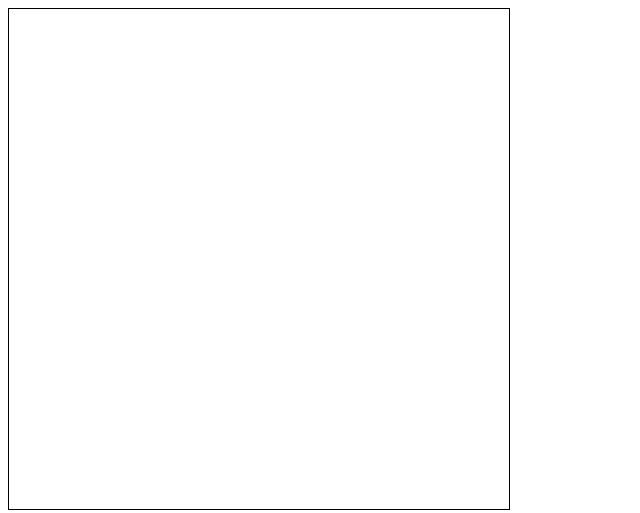
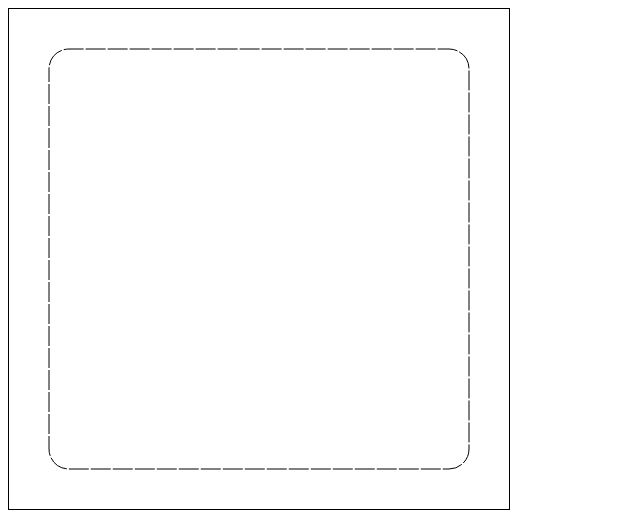
Before and after one commit to Khongchai/animation-notebook, a plain HTML site: page basic/line-dash.html in a window 1280 px wide. Shown: the whole page, without its empty margins (0-640 px from the left). Drawn offline with Linux system fonts and the light colour scheme.

Commit message:
added a transition from square to circle

```diff
--- a/basic/line-dash.html
+++ b/basic/line-dash.html
@@ -17,10 +17,6 @@
     </div>
   </body>
   <script>
-    let mouseX = 0;
-    let mouseY = 0;
-    let prevMouseX = 0;
-    let prevMouseY = 0;
     const offset = 1;
     const padding = 40;
 
@@ -28,13 +24,20 @@
     const t = 0.15;
     const t2 = 0.12;
     const radius = 1;
+
     let lerpedRadius = 1;
+    let lerpedBorderRadius = 20; //arbitrary beginning value that looks nice
+    let finalLerpedValue = 0.2;
+
+    let mouseX = canvas.width / 2 + padding;
+    let mouseY = canvas.height / 2 + padding;
+    let prevMouseX = canvas.width / 2 + padding;
+    let prevMouseY = canvas.height / 2 + padding;
+
     addEventListener("mousemove", (e) => {
       mouseIn = true;
-      mouseX = e.clientX - (canvas.width / 2) * lerpedRadius;
-      mouseX -= padding / 2;
-      mouseY = e.clientY - (canvas.height / 2) * lerpedRadius;
-      mouseY -= padding / 2;
+      mouseX = e.clientX;
+      mouseY = e.clientY;
     });
     /*
         setLineDash accepts an array of numbers.
@@ -46,9 +49,17 @@
       */
     const ctx = document.getElementById("canvas").getContext("2d");
     const draw = () => {
-      prevMouseX = lerp(prevMouseX, mouseX, t);
-      prevMouseY = lerp(prevMouseY, mouseY, t);
-      lerpedRadius = lerp(lerpedRadius, 0.2, mouseIn ? t2 : 0);
+      prevMouseX = lerp(
+        prevMouseX,
+        mouseX - (canvas.width / 2) * lerpedRadius,
+        t
+      );
+      prevMouseY = lerp(
+        prevMouseY,
+        mouseY - (canvas.height / 2) * lerpedRadius,
+        t
+      );
+      lerpedRadius = lerp(lerpedRadius, finalLerpedValue, mouseIn ? t2 : 0);
 
       ctx.beginPath();
       ctx.setLineDash([20, 2]);
@@ -58,12 +69,28 @@
 
       const widthPadded = (canvas.width - padding * 2) * lerpedRadius;
       const heightPadded = (canvas.height - padding * 2) * lerpedRadius;
+      lerpedBorderRadius = lerp(
+        lerpedBorderRadius,
+        //To prevent overshoot, just get the final lerped value
+        ((canvas.width - padding * 2) * finalLerpedValue) / 2,
+        mouseIn ? t2 : 0
+      );
       //   draw with lines
-      ctx.moveTo(prevMouseX + padding, prevMouseY + padding);
-      ctx.lineTo(prevMouseX + widthPadded, prevMouseY + padding);
-      ctx.lineTo(prevMouseX + widthPadded, prevMouseY + heightPadded);
-      ctx.lineTo(prevMouseX + padding, prevMouseY + heightPadded);
-      ctx.lineTo(prevMouseX + padding, prevMouseY + padding);
+      roundedRect(
+        ctx,
+        prevMouseX,
+        prevMouseY,
+        //Same thing cus square, yo
+        widthPadded,
+        widthPadded,
+        lerpedBorderRadius
+      );
+
+      // ctx.moveTo(prevMouseX + padding, prevMouseY + padding);
+      // ctx.lineTo(prevMouseX + widthPadded, prevMouseY + padding);
+      // ctx.lineTo(prevMouseX + widthPadded, prevMouseY + heightPadded);
+      // ctx.lineTo(prevMouseX + padding, prevMouseY + heightPadded);
+      // ctx.lineTo(prevMouseX + padding, prevMouseY + padding);
 
       //   ctx.strokeRect(
       //     mouseX - widthPadded / 2,
@@ -72,10 +99,25 @@
       //     heightPadded
       //   );
 
-      ctx.stroke();
+      // ctx.stroke();
       requestAnimationFrame(draw);
     };
 
     const lerp = (x, y, t) => x + (y - x) * t;
+
+    //Radius is used to offset the control points => https://developer.mozilla.org/en-US/docs/Web/API/CanvasRenderingContext2D/arcTo
+    function roundedRect(ctx, x, y, width, height, radius) {
+      ctx.beginPath();
+      ctx.moveTo(x, y + radius);
+      ctx.lineTo(x, y + height - radius);
+      ctx.arcTo(x, y + height, x + radius, y + height, radius);
+      ctx.lineTo(x + width - radius, y + height);
+      ctx.arcTo(x + width, y + height, x + width, y + height - radius, radius);
+      ctx.lineTo(x + width, y + radius);
+      ctx.arcTo(x + width, y, x + width - radius, y, radius);
+      ctx.lineTo(x + radius, y);
+      ctx.arcTo(x, y, x, y + radius, radius);
+      ctx.stroke();
+    }
   </script>
 </html>
```
